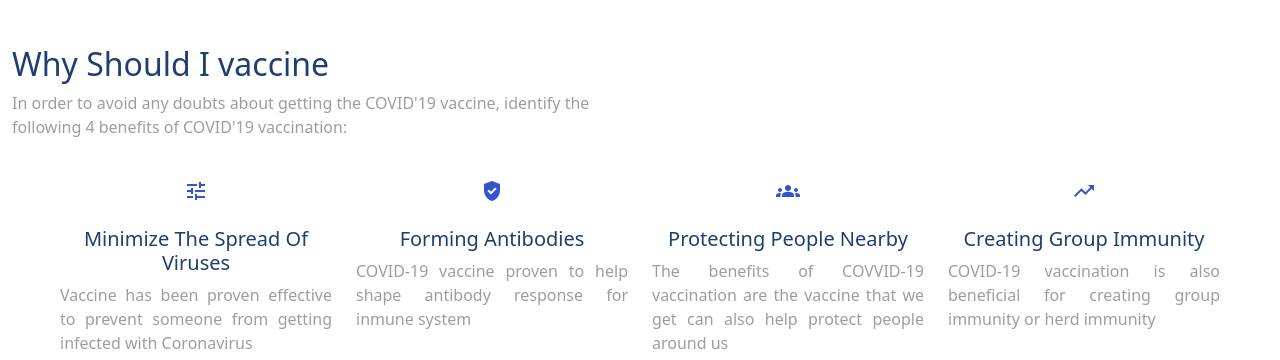
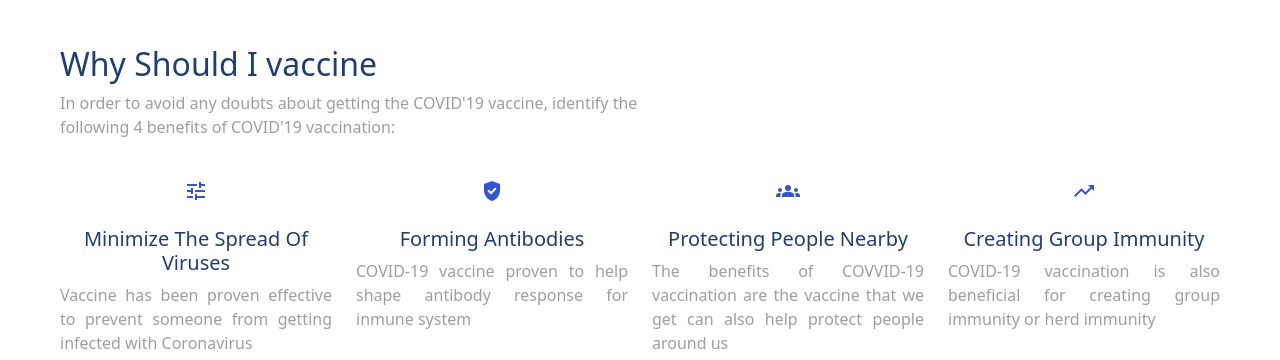
Before and after one commit to JosueEspinoS/Pr-ctica-CSS, a plain HTML site: page docs/index.html in a window 1280 px wide. Shown: the part 801-1161 px from the top of the page. Drawn offline with nearby package versions, Linux system fonts and the light colour scheme.

Commit message:
update index.html

```diff
--- a/docs/index.html
+++ b/docs/index.html
@@ -139,7 +139,7 @@
       </section>
 
       <section id="cards-2">
-        <div class="col-6 pb-2">
+        <div class="col-6 pb-2 ps-5">
           <h2> Why Should I vaccine</h2>
           <p> In order to avoid any doubts about getting the COVID'19 vaccine, identify the following 4 benefits of COVID'19 vaccination: </p>
         </div>
```
